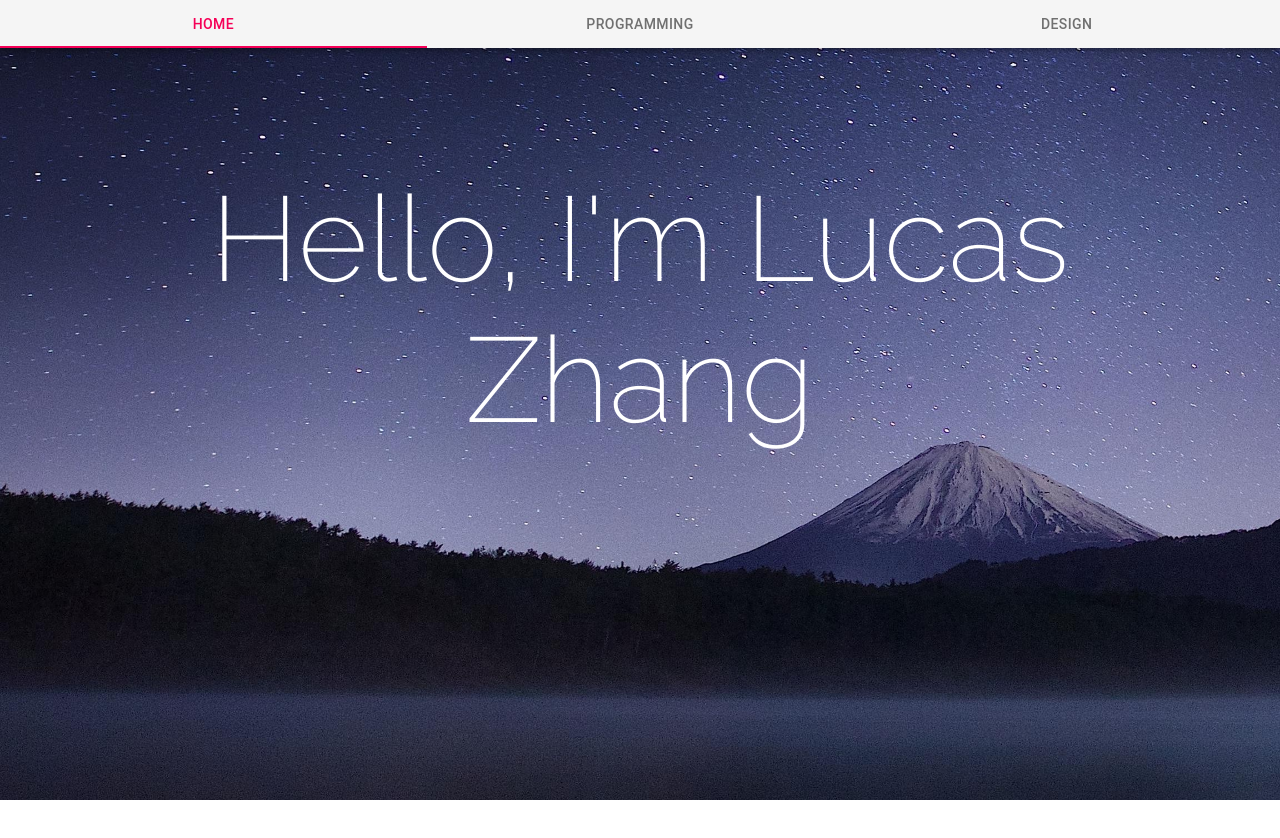
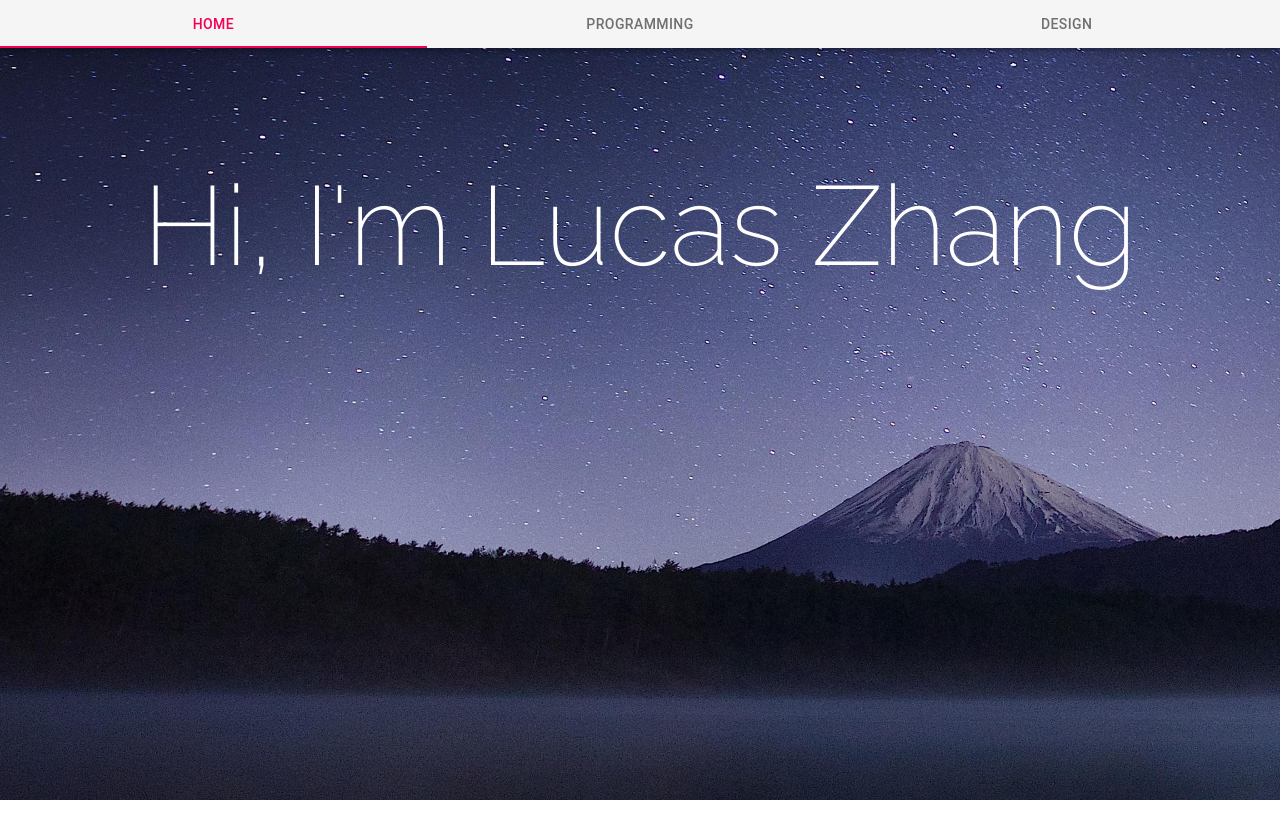
Before and after one commit to lucashzhang/lucashzhang.github.io-v1, a React (Create React App) app: page /#/ in a window 1280 px wide. Shown: the top 838 px of the page. Built offline with nearby package versions, Linux system fonts and the light colour scheme.

Commit message:
Changed Hello to hi

```diff
--- a/src/components/HomePage.tsx
+++ b/src/components/HomePage.tsx
@@ -16,7 +16,7 @@ class DesignPage extends Component<Prop, State> {
     render = () => {
         return <div className="lucas-page">
             <div className="homepage-home homepage-section">
-                <h3 className="homepage-big-text">Hello, I'm Lucas Zhang</h3>
+                <h3 className="homepage-big-text">Hi, I'm Lucas Zhang</h3>
             </div>
             <HomePageIntro></HomePageIntro>
             <hr className="homepage-divider"/>
--- a/src/css/HomePage.css
+++ b/src/css/HomePage.css
@@ -16,7 +16,7 @@
 .homepage-big-text {
     position: relative;
     top: 12vh;
-    font-size: 15vw;
+    font-size: 14vw;
     font-family: 'Raleway', sans-serif;
     font-weight: 200;
     text-align: center;
@@ -63,7 +63,7 @@
 
     .homepage-big-text {
         position: static;
-        font-size: 15vh;
+        font-size: 14vh;
     }
 
     .homepage-half {
```
